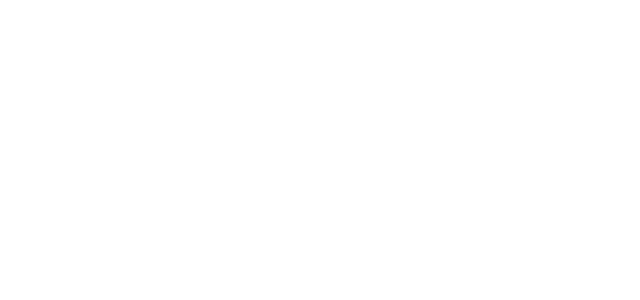
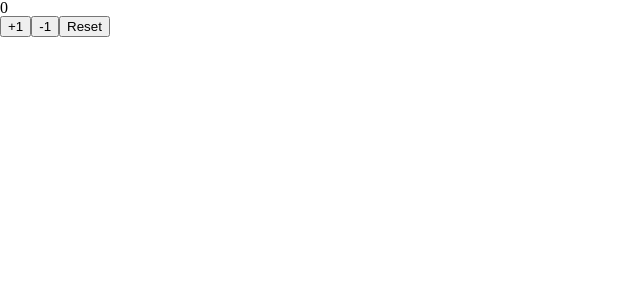
Before and after one commit to rusanoff/learn-react, a React (Create React App) app: page /hooks/custom/use-named-reducer in a window 1280 px wide. Shown: the top 300 px of the page, without its empty margins (0-640 px from the left). Built offline with nearby package versions, Linux system fonts and the light colour scheme.

Commit message:
feat: Custom hook useNamedReducer()

```diff
--- /dev/null
+++ b/src/app/modules/react-hooks/custom/UseNamedReducer/UseNamedReducer.tsx
@@ -0,0 +1,34 @@
+import React from 'react';
+
+const INCREASE = 'increase' as const;
+const DECREASE = 'decrease' as const;
+const RESET = 'reset' as const;
+
+const initialState = 0;
+
+type UseNamedReducerAction = { type: typeof INCREASE | typeof DECREASE | typeof RESET };
+type UseNamedReducerReducer = React.Reducer<number, UseNamedReducerAction>;
+
+const reducer = (state: number, action: UseNamedReducerAction) => {
+  switch (action.type) {
+    case 'increase': return state + 1;
+    case 'decrease': return state - 1;
+    case 'reset': return initialState;
+    default: throw new Error('Unexpected action');
+  }
+};
+
+export const useNamedReducer = () => {
+  const [count, dispatch] = React.useReducer<UseNamedReducerReducer>(reducer, initialState);
+
+  const increase = React.useCallback(() => dispatch({ type: INCREASE }), []);
+  const decrease = React.useCallback(() => dispatch({ type: DECREASE }), []);
+  const reset = React.useCallback(() => dispatch({ type: RESET }), []);
+
+  return {
+    count,
+    increase,
+    decrease,
+    reset,
+  };
+};
--- /dev/null
+++ b/src/app/modules/react-hooks/custom/UseNamedReducer/UseNamedReducerExample.tsx
@@ -0,0 +1,17 @@
+import React from 'react';
+import { useNamedReducer } from './UseNamedReducer';
+
+export const UseNamedReducerExample: React.FC = () => {
+  const {count, increase, decrease, reset} = useNamedReducer();
+
+  return (
+    <div>
+      <div>
+        {count}
+      </div>
+      <button onClick={increase}>+1</button>
+      <button onClick={decrease}>-1</button>
+      <button onClick={reset}>Reset</button>
+    </div>
+  );
+};
--- /dev/null
+++ b/src/app/modules/react-hooks/custom/UseNamedReducer/index.ts
@@ -0,0 +1 @@
+export { UseNamedReducerExample } from './UseNamedReducerExample';
--- a/src/app/modules/react-hooks/custom/index.ts
+++ b/src/app/modules/react-hooks/custom/index.ts
@@ -1,3 +1,2 @@
-export {
-  UseGlobalStateExample,
-} from './UseGlobalState';
+export { UseGlobalStateExample } from './UseGlobalState';
+export { UseNamedReducerExample } from './UseNamedReducer';
--- a/src/app/modules/react-hooks/index.ts
+++ b/src/app/modules/react-hooks/index.ts
@@ -10,5 +10,6 @@
 } from './basics';
 
 export {
-  UseGlobalStateExample
+  UseGlobalStateExample,
+  UseNamedReducerExample,
 } from './custom';
--- a/src/app/router/react-hooks/custom/index.ts
+++ b/src/app/router/react-hooks/custom/index.ts
@@ -1,9 +1,13 @@
 import { RouteProps } from 'react-router-dom';
-import { UseGlobalStateExample } from '../../../modules/react-hooks';
+import { UseGlobalStateExample, UseNamedReducerExample } from '../../../modules/react-hooks';
 
 export const hooksCustomRoutes: RouteProps[] = [
   {
     path: '/hooks/custom/use-global-state',
     component: UseGlobalStateExample,
   },
+  {
+    path: '/hooks/custom/use-named-reducer',
+    component: UseNamedReducerExample,
+  },
 ];
```
